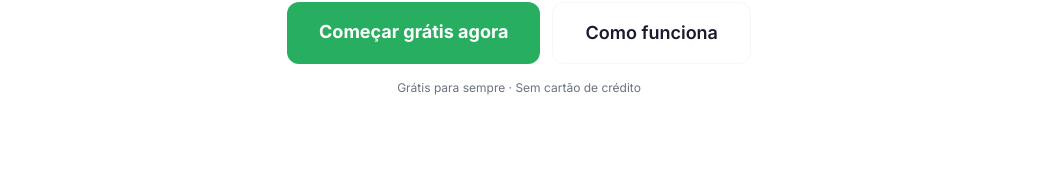
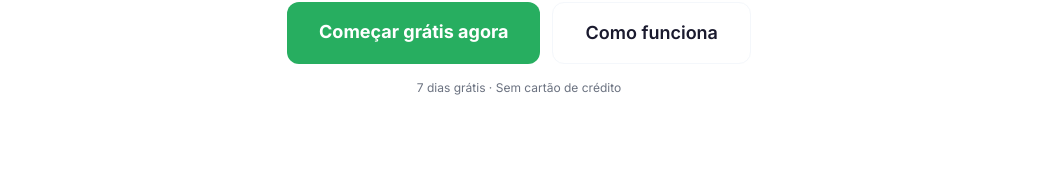
Before and after one commit to washington-santos/fluente, a Next.js app: page / in a window 1280 px wide. Shown: the part 379-549 px from the top of the page, without its empty margins (121-1159 px from the left). Built offline with nearby package versions, Linux system fonts and the light colour scheme; no server answers.

Commit message:
fix: update hero copy from free-forever to 7-day trial

```diff
--- a/app/page.tsx
+++ b/app/page.tsx
@@ -151,7 +151,7 @@ export default async function LandingPage() {
           </Link>
         </div>
         <p className="mt-4 text-xs text-content-light-secondary dark:text-content-dark-secondary">
-          Grátis para sempre · Sem cartão de crédito
+          7 dias grátis · Sem cartão de crédito
         </p>
       </section>
 
```
